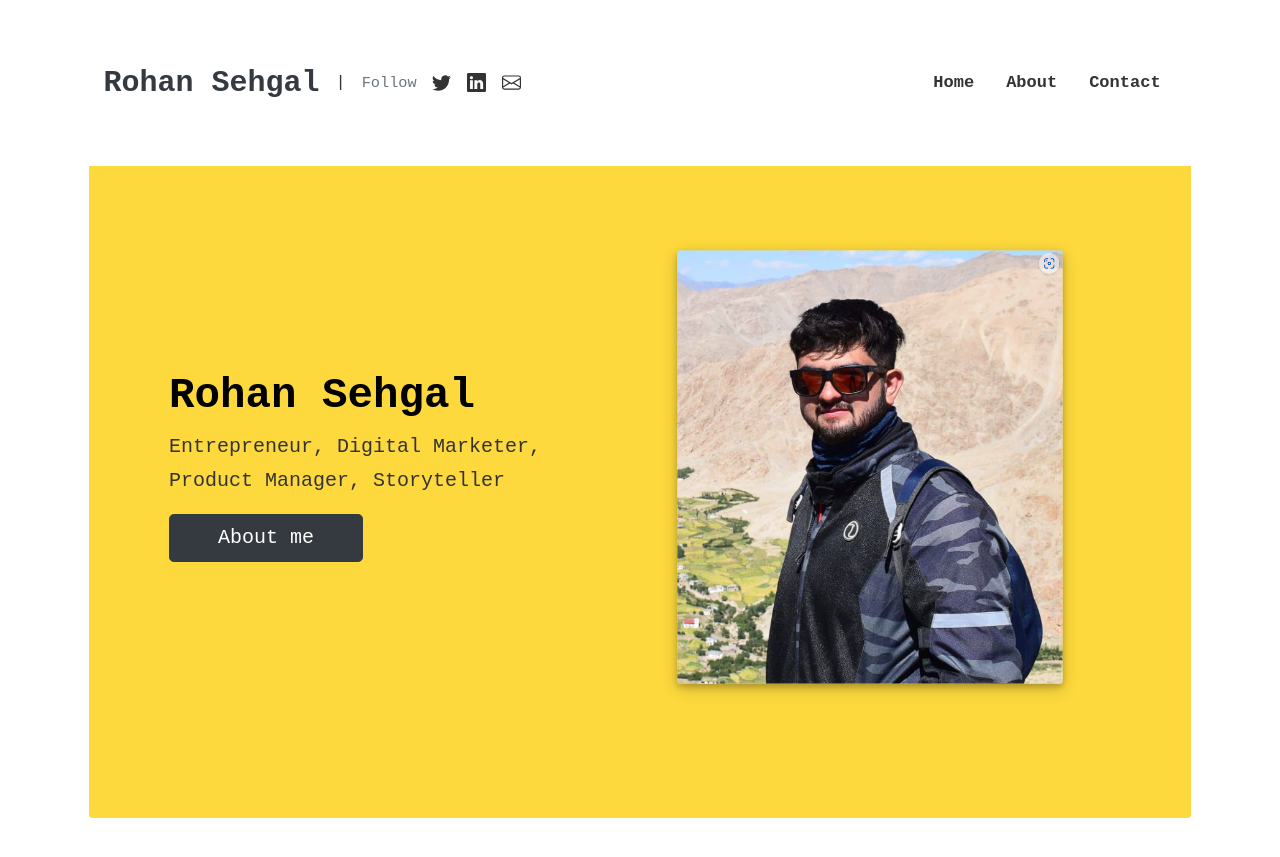
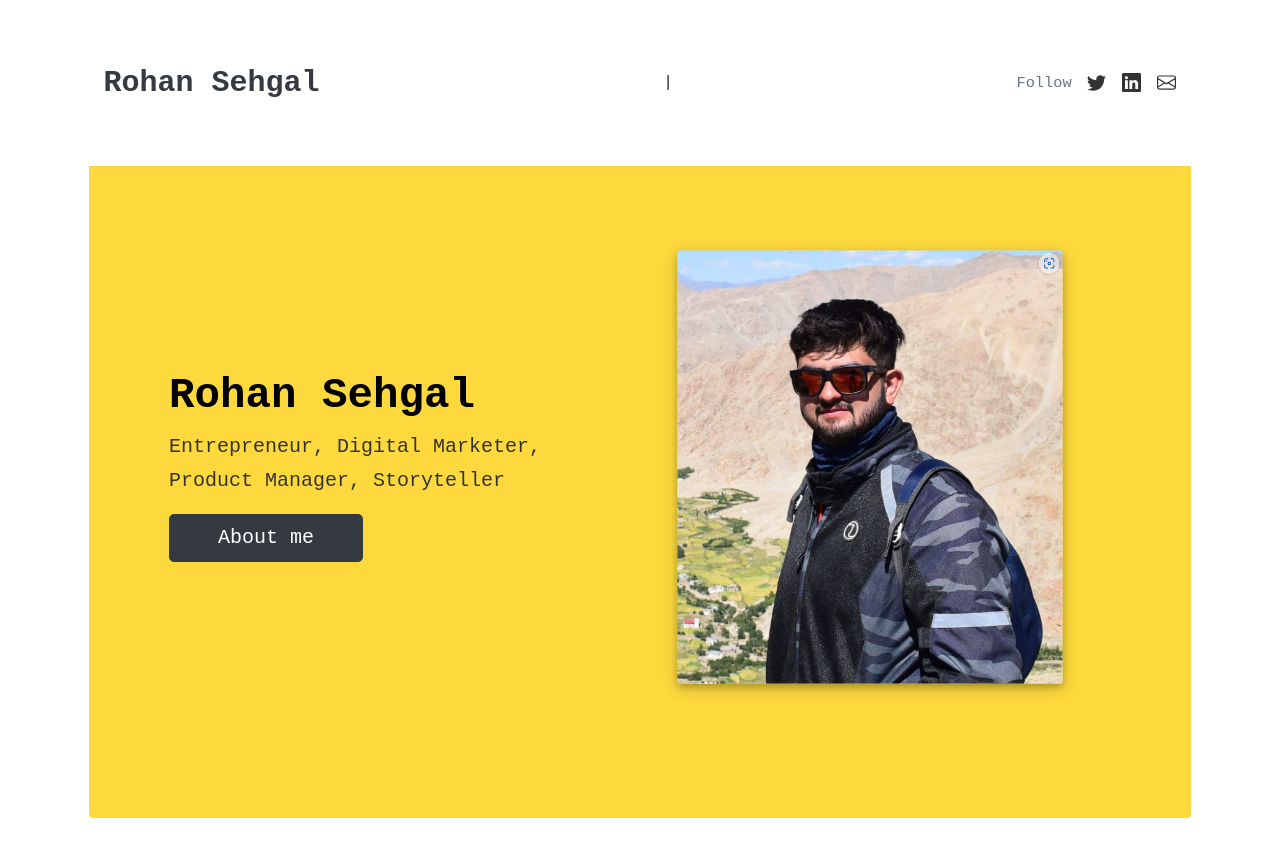
Before and after one commit to Redcoat314/rohansehgal, a Jekyll site: the page built from index.html, in a window 1280 px wide and 900 px high. Shown: the top 857 px of the window. Built offline with Jekyll 4.4.1, drawn with Linux system fonts in a browser that asks for light colours; the list of posts is cut into pages by our own code.

Commit message:
menu changes

```diff
--- a/_layouts/default.html
+++ b/_layouts/default.html
@@ -100,7 +100,7 @@
 
         </div>
 
-        <button class="navbar-toggler" type="button" data-bs-toggle="collapse" data-bs-target="#navbarResponsive"
+        <!-- <button class="navbar-toggler" type="button" data-bs-toggle="collapse" data-bs-target="#navbarResponsive"
           aria-controls="navbarResponsive" aria-expanded="false" aria-label="Toggle navigation">
           <svg xmlns="http://www.w3.org/2000/svg" width="26" height="26" fill="currentColor"
             class="bi bi-three-dots-vertical" viewBox="0 0 16 16">
@@ -119,7 +119,7 @@
             </li>
             {% endfor %}
           </ul>
-        </div>
+        </div> -->
 
       </div>
     </nav>
```
